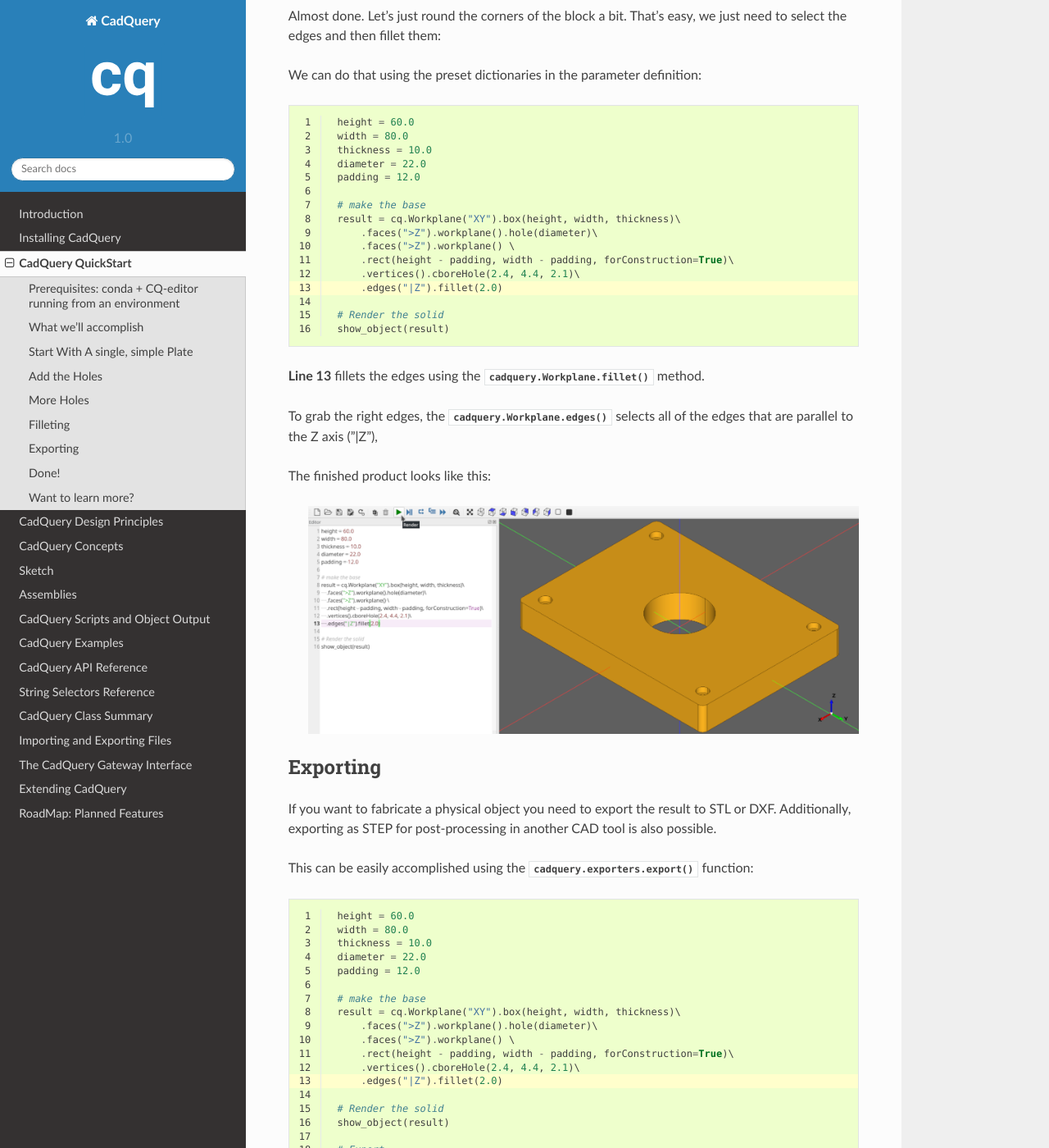
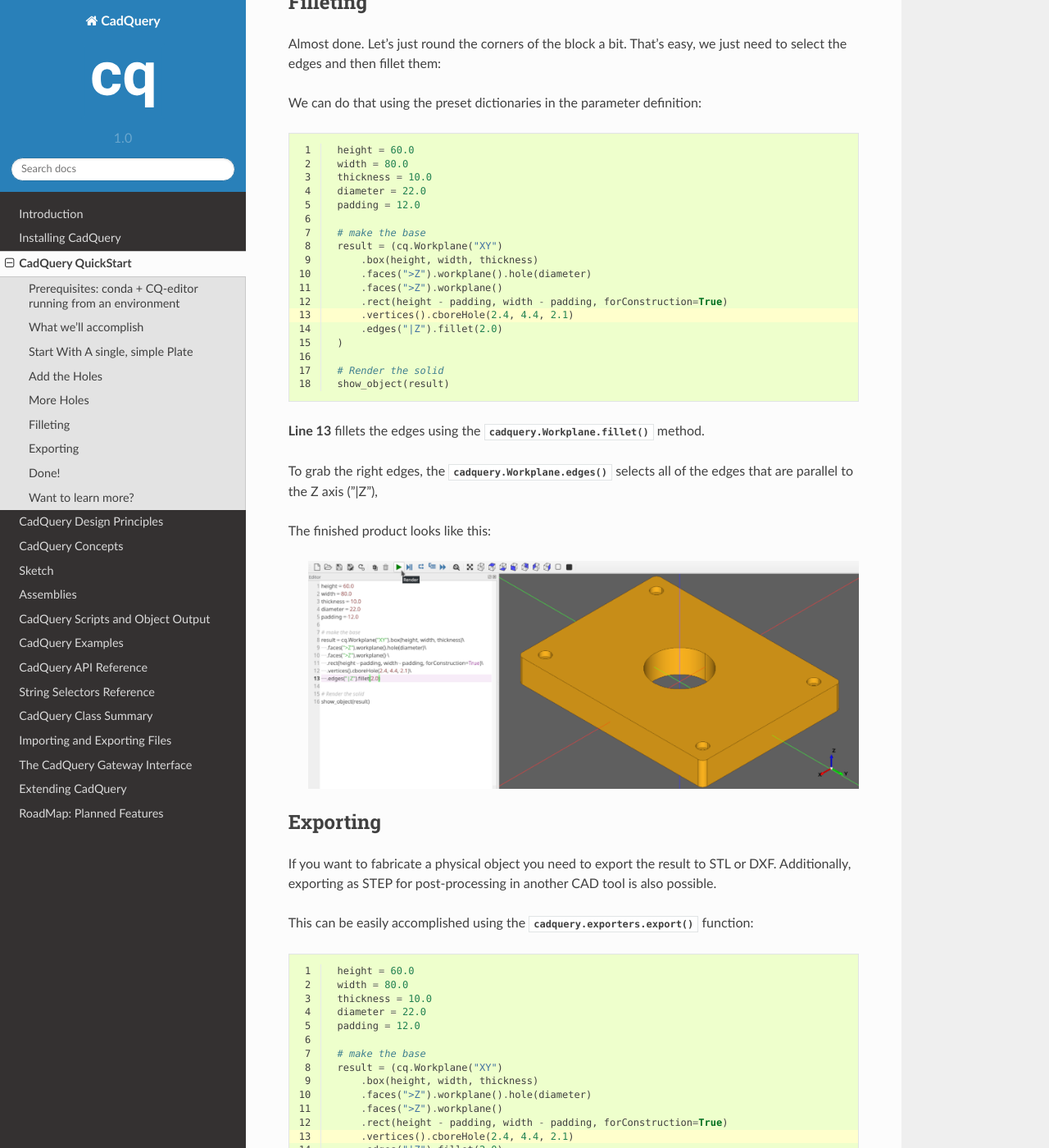
Before and after one commit to CadQuery/cadquery, a Sphinx documentation site: the page built from doc/quickstart.rst, in a window 1280 px wide and 1400 px high, scrolled down 5652 px. Shown: the whole window at 82% size. Built offline with Sphinx 7.4.7 and the Read the Docs theme 2.0.0, drawn with Linux system fonts in a browser that asks for light colours; some of the changed text lies outside the part shown.

Commit message:
Improve style of quick start docs
Remove line-break slashes and replace with parentheses per psf/black formatter guidelines.

```diff
--- a/doc/quickstart.rst
+++ b/doc/quickstart.rst
@@ -84,8 +84,9 @@ This modification will do the trick:
     diameter = 22.0
 
     # make the base
-    result = cq.Workplane("XY").box(height, width, thickness)\
+    result = (cq.Workplane("XY").box(height, width, thickness)
         .faces(">Z").workplane().hole(diameter)
+    )
 
     # Render the solid
     show_object(result)
@@ -138,13 +139,14 @@ Good news!-- we can get the job done with just a few lines of code. Here's the c
     padding = 12.0
 
     # make the base
-    result = cq.Workplane("XY").box(height, width, thickness)\
-        .faces(">Z").workplane().hole(diameter)\
-        .faces(">Z").workplane() \
-        .rect(height - padding,width - padding,forConstruction=True)\
-        .vertices()\
+    result = (cq.Workplane("XY")
+        .box(height, width, thickness)
+        .faces(">Z").workplane().hole(diameter)
+        .faces(">Z").workplane()
+        .rect(height - padding,width - padding,forConstruction=True)
+        .vertices()
         .cboreHole(2.4, 4.4, 2.1)
-
+    )
     # Render the solid
     show_object(result)
 
@@ -203,12 +205,14 @@ We can do that using the preset dictionaries in the parameter definition:
     padding = 12.0
 
     # make the base
-    result = cq.Workplane("XY").box(height, width, thickness)\
-        .faces(">Z").workplane().hole(diameter)\
-        .faces(">Z").workplane() \
-        .rect(height - padding, width - padding, forConstruction=True)\
-        .vertices().cboreHole(2.4, 4.4, 2.1)\
+    result = (cq.Workplane("XY")
+        .box(height, width, thickness)
+        .faces(">Z").workplane().hole(diameter)
+        .faces(">Z").workplane()
+        .rect(height - padding, width - padding, forConstruction=True)
+        .vertices().cboreHole(2.4, 4.4, 2.1)
         .edges("|Z").fillet(2.0)
+    )
 
     # Render the solid
     show_object(result)
@@ -240,12 +244,14 @@ This can be easily accomplished using the :py:meth:`cadquery.exporters.export` f
     padding = 12.0
 
     # make the base
-    result = cq.Workplane("XY").box(height, width, thickness)\
-        .faces(">Z").workplane().hole(diameter)\
-        .faces(">Z").workplane() \
-        .rect(height - padding, width - padding, forConstruction=True)\
-        .vertices().cboreHole(2.4, 4.4, 2.1)\
+    result = (cq.Workplane("XY")
+        .box(height, width, thickness)
+        .faces(">Z").workplane().hole(diameter)
+        .faces(">Z").workplane()
+        .rect(height - padding, width - padding, forConstruction=True)
+        .vertices().cboreHole(2.4, 4.4, 2.1)
         .edges("|Z").fillet(2.0)
+    )
 
     # Render the solid
     show_object(result)
```
